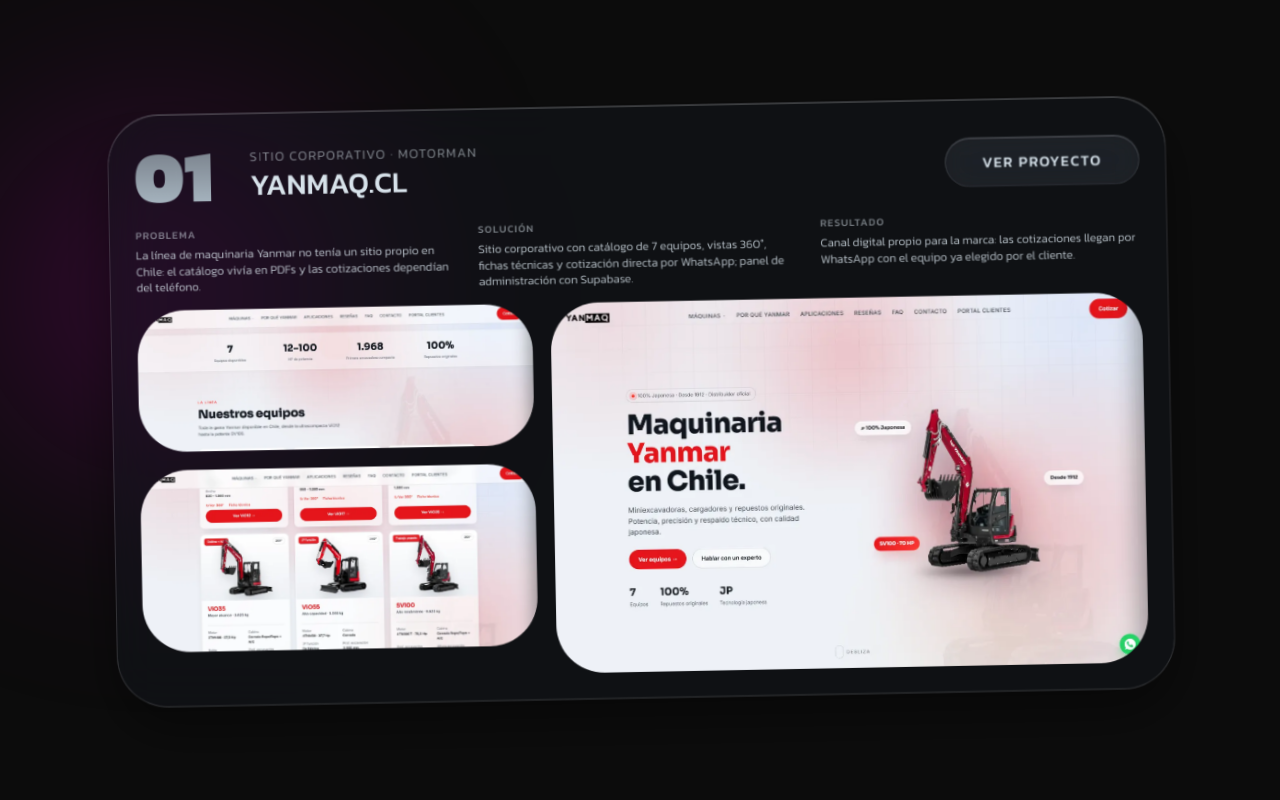
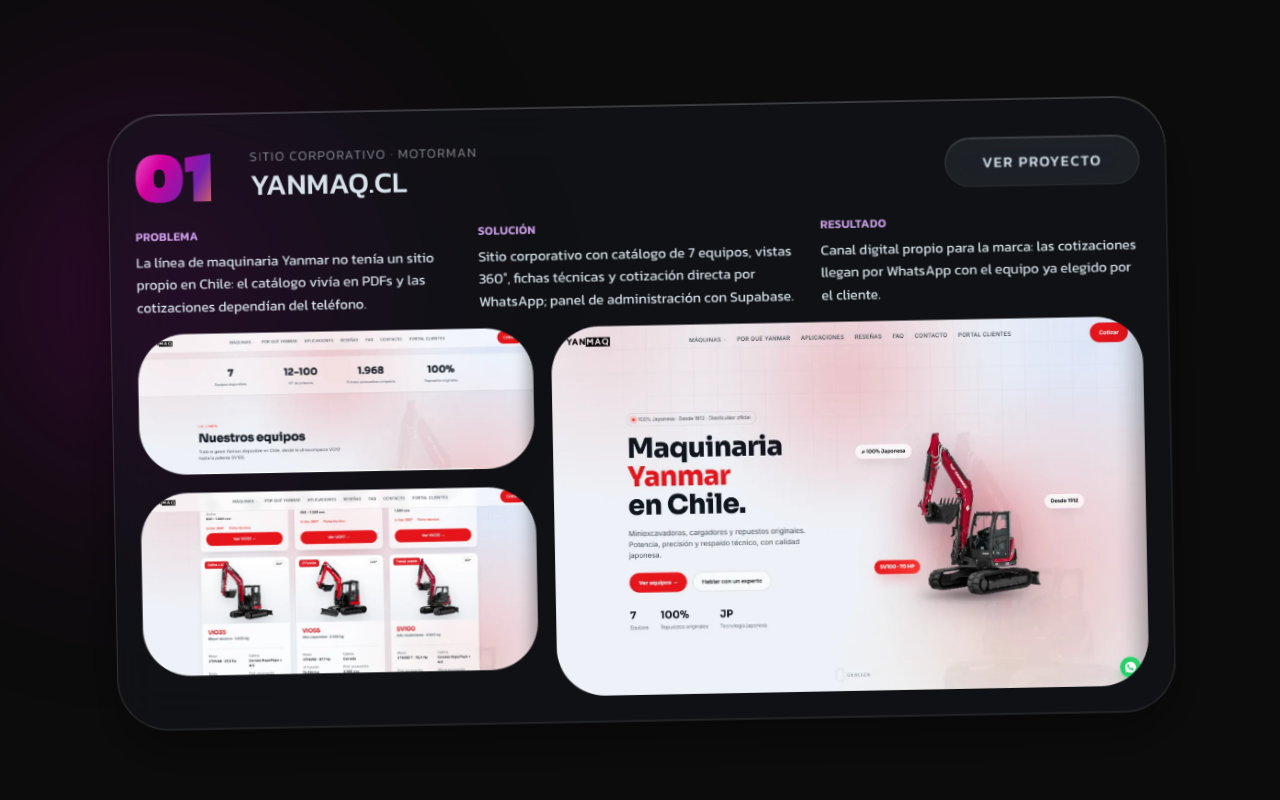
Before and after one commit to Kinfee0/CurriculumVitae, a React (Vite) app: page / in a window 1280 px wide. Shown: the part 4280-5080 px from the top of the page. Built offline with nearby package versions, Linux system fonts and the light colour scheme.

Commit message:
fix: improve legibility of project card typography
Bump case-study body text size/weight/contrast, brighten the
Problema/Solución/Resultado labels, and give the card numbers the
brand's purple-to-orange gradient instead of flat grey.

```diff
--- a/src/components/ProjectsSection.tsx
+++ b/src/components/ProjectsSection.tsx
@@ -266,7 +266,7 @@
             <div className="flex flex-wrap items-center gap-x-6 gap-y-3 sm:gap-x-10 mb-3 sm:mb-4">
               <FadeIn x={-60} y={0} delay={0.05} duration={0.8}>
                 <span
-                  className="hero-heading font-black leading-none"
+                  className="project-number font-black leading-none"
                   style={{ fontSize: 'clamp(2.2rem, 6.2vw, 90px)' }}
                 >
                   {project.number}
@@ -295,10 +295,10 @@
             <div className="hidden sm:grid grid-cols-3 gap-4 md:gap-6 mb-3 md:mb-4">
               {caseCols.map((col, i) => (
                 <FadeIn key={col.label} y={24} delay={0.25 + i * 0.1} duration={0.7}>
-                  <p className="text-[#D7E2EA]/50 font-medium uppercase tracking-widest text-[0.6rem] md:text-[0.7rem] mb-1">
+                  <p className="text-[#E0AFFF]/90 font-semibold uppercase tracking-wide text-[0.7rem] md:text-[0.8rem] mb-1.5">
                     {col.label}
                   </p>
-                  <p className="text-[#D7E2EA]/85 font-light leading-snug text-[0.7rem] md:text-[0.8rem]">
+                  <p className="text-[#D7E2EA] font-normal leading-relaxed text-[0.82rem] md:text-[0.95rem]">
                     {col.text}
                   </p>
                 </FadeIn>
--- a/src/index.css
+++ b/src/index.css
@@ -25,6 +25,16 @@
 
 .hero-heading {
   background: linear-gradient(180deg, #646973 0%, #bbccd7 100%);
+  -webkit-background-clip: text;
+  background-clip: text;
+  -webkit-text-fill-color: transparent;
+}
+
+/* Numeración de las tarjetas de proyectos: mismo acento morado-naranja del
+   botón de contacto y los glow-blobs, para que el número destaque en vez de
+   perderse en gris plata como el resto de los títulos "hero-heading". */
+.project-number {
+  background: linear-gradient(120deg, #ff8ae8 0%, #d3009c 35%, #7621b0 68%, #ff8a3d 100%);
   -webkit-background-clip: text;
   background-clip: text;
   -webkit-text-fill-color: transparent;
```
